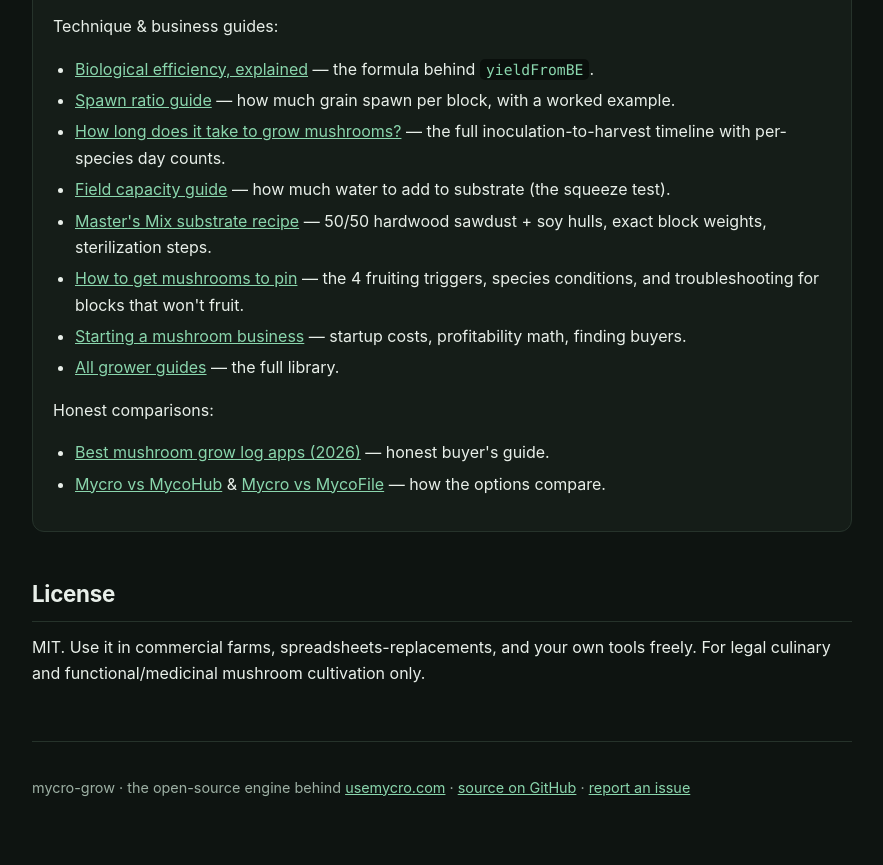
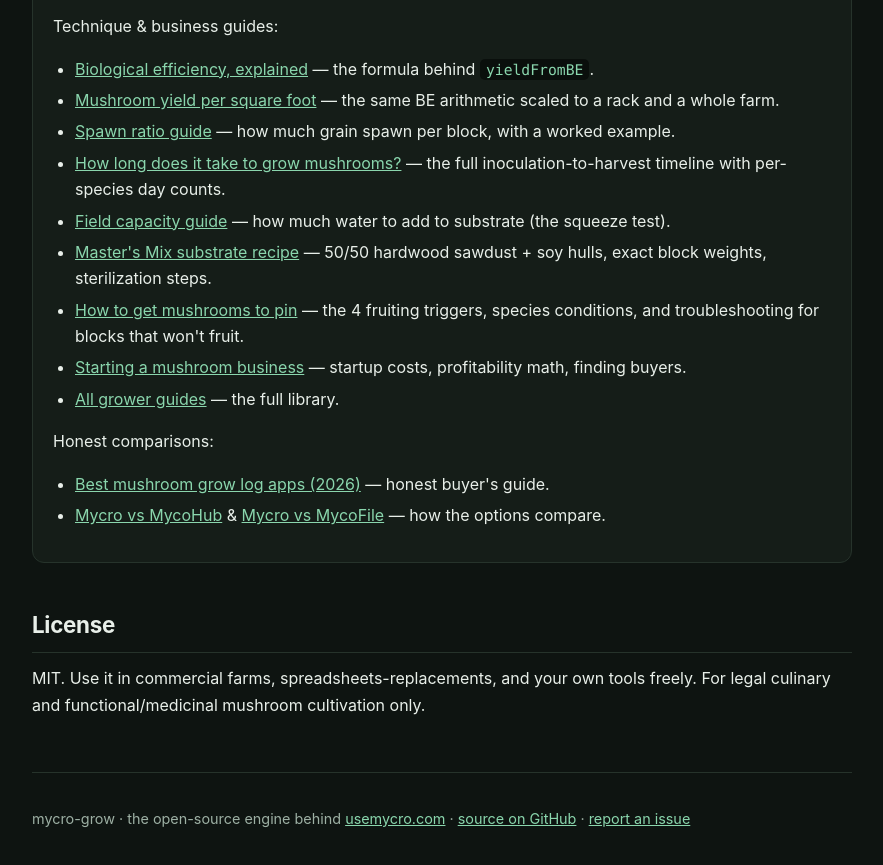
Before and after one commit to SaschaHeyer/mycro-grow, a website: page docs/index.html in a window 1280 px wide. Shown: the part 4181-5046 px from the top of the page, without its empty margins (198-1081 px from the left). Drawn offline with Linux system fonts and the light colour scheme.

Commit message:
Link the yield-per-square-foot guide

```diff
--- a/docs/index.html
+++ b/docs/index.html
@@ -211,6 +211,7 @@
   <p>Technique &amp; business guides:</p>
   <ul>
     <li><a href="https://usemycro.com/guides/biological-efficiency.html">Biological efficiency, explained</a> — the formula behind <code>yieldFromBE</code>.</li>
+    <li><a href="https://usemycro.com/guides/mushroom-yield-per-square-foot.html">Mushroom yield per square foot</a> — the same BE arithmetic scaled to a rack and a whole farm.</li>
     <li><a href="https://usemycro.com/guides/spawn-ratio.html">Spawn ratio guide</a> — how much grain spawn per block, with a worked example.</li>
     <li><a href="https://usemycro.com/guides/how-long-to-grow-mushrooms.html">How long does it take to grow mushrooms?</a> — the full inoculation-to-harvest timeline with per-species day counts.</li>
     <li><a href="https://usemycro.com/guides/field-capacity.html">Field capacity guide</a> — how much water to add to substrate (the squeeze test).</li>
```
